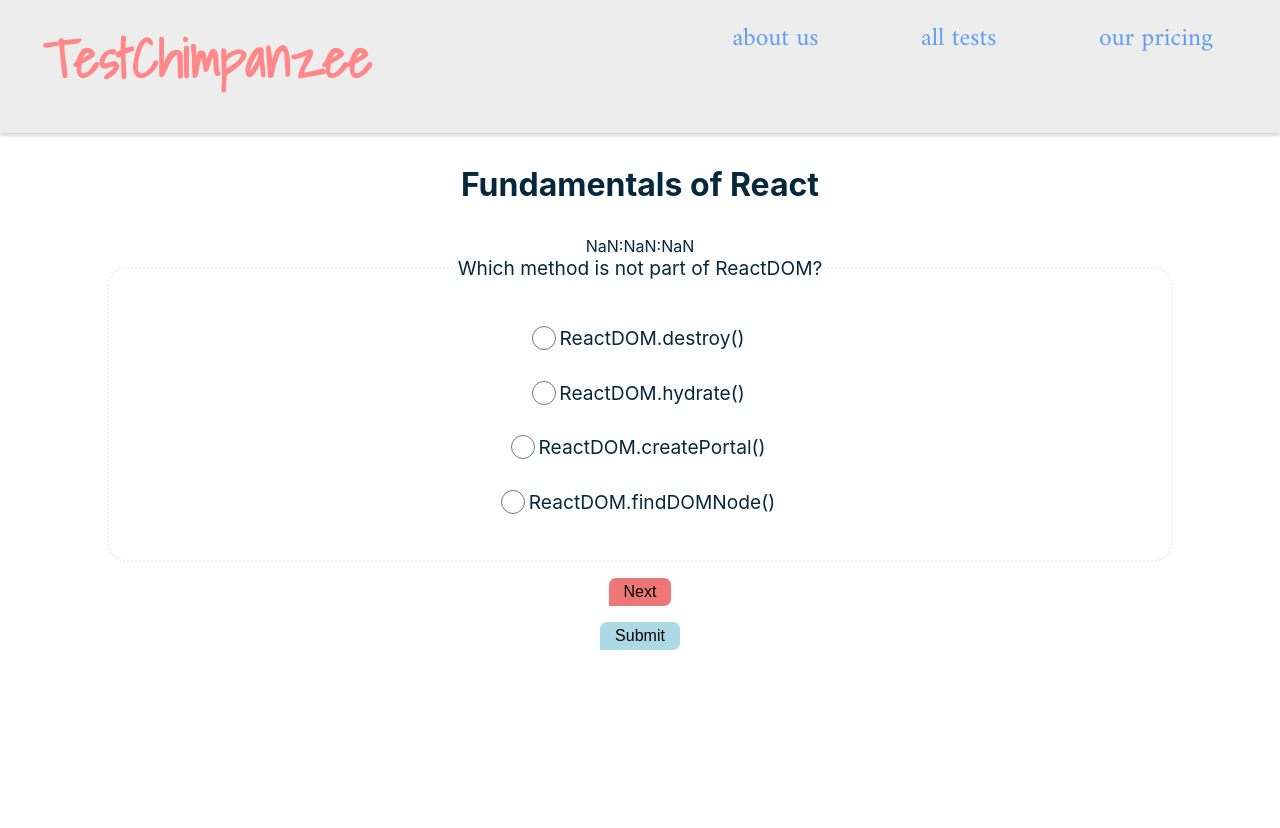
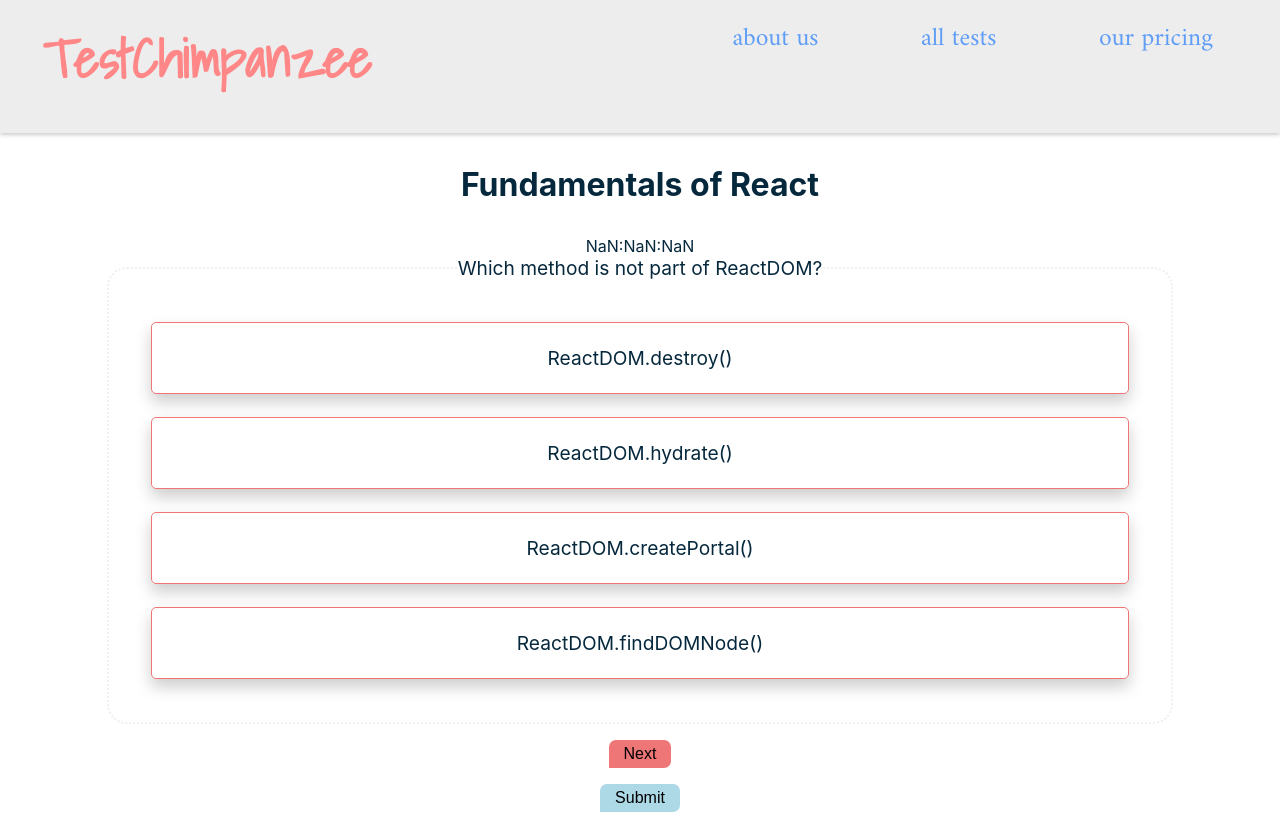
Before and after one commit to andrewgjh/knowmeq_assessment, a React (Create React App) app: page /test/577a8e1c-089b-4f30-aa8d-457b37c716fa in a window 1280 px wide. Before the commit the page ends 800 px from the top, so only its background shows below. Built offline with nearby package versions, Linux system fonts and the light colour scheme.

Commit message:
Redesign of LiveTest ui and added Questions

```diff
--- a/src/assets/quizzes/quizBank.js
+++ b/src/assets/quizzes/quizBank.js
@@ -17,6 +17,30 @@ const quizBank = {
           "ReactDOM.findDOMNode()",
         ],
         correct_answer_idx: 0,
+      },
+      {
+        id: "b166569f-522d-4024-b4ce-8e5f1dbb7d2d",
+        question:
+          "What of the following is used in React.js to increase performance?",
+        options: [
+          "Original DOM",
+          "Virtual DOM",
+          "Both A and B.",
+          "None of the Above",
+        ],
+        correct_answer_idx: 1,
+      },
+      {
+        id: "a108def2-e76a-45ad-99b6-432d00cded32",
+        question:
+          "What is the declarative way to render a dynamic list of components based on values in an array?",
+        options: [
+          "Using the reduce array method",
+          "Using the <Each /> component",
+          "Using the Array.map() method",
+          "With a for/while loop",
+        ],
+        correct_answer_idx: 2,
       },
       {
         id: "0e0e3d4d-509f-4dbb-83db-127cbb28fa8f",
@@ -174,6 +198,19 @@ const quizBank = {
         ],
         correct_answer_idx: 2,
       },
+      {
+        id: "88453c0b-7caf-49db-8f7b-4b9faefbe65d",
+        question:
+          "Which function in python is used to accept input from the user?",
+        options: ["input()", "raw_input()", "rawinput()", "string()"],
+        correct_answer_idx: 0,
+      },
+      {
+        id: "88453c0b-7caf-49db-8f7b-4b9faefbe65d",
+        question: "What is this type of variable `x = -5j`?",
+        options: ["int", "complex", "real", "imaginary"],
+        correct_answer_idx: 1,
+      },
     ],
   },
 };
--- a/src/pages/LiveTest/LiveTest.module.css
+++ b/src/pages/LiveTest/LiveTest.module.css
@@ -12,16 +12,26 @@
 .questionOption{
   margin: 1.2em;
   display: flex;
-
+  padding: 1em;
   align-items: center;
   justify-content: center;
+  border-radius: 5px;
+  border: 1px solid rgb(238, 118, 118);
+  box-shadow: 0 8px 16px 0 rgba(0, 0, 0, 0.2);
+  transition: all .2s;
+}
+.questionOption:hover {
+  background-color: rgb(238, 118, 118);
+}
+.selected {
+  background-color: rgb(238, 118, 118);
+}
 
-}
 .questionOption label{
   margin: .2em;
 }
 .questionContainer input[type=radio] {
-
+  display: none;
   border: 0px;
   width: 1.8em;
   height: 1.8em;
--- a/src/pages/LiveTest/index.jsx
+++ b/src/pages/LiveTest/index.jsx
@@ -38,9 +38,14 @@ const LiveTest = () => {
   };
 
   const saveChoice = e => {
+    let choiceID = e.target.value;
+    if (isNaN(choiceID)) {
+      const idArr = e.target.id.split("-");
+      choiceID = idArr[idArr.length - 1];
+    }
     setAnswers(prev => {
       let choice = [...prev];
-      choice[currentQuestion] = parseInt(e.target.value);
+      choice[currentQuestion] = parseInt(choiceID);
       localStorage.setItem(`answers-${id}`, JSON.stringify(choice));
       return choice;
     });
@@ -56,7 +61,14 @@ const LiveTest = () => {
       <fieldset disabled={isTimeOver(id)}>
         <legend>{questions[currentQuestion].question}</legend>
         {questions[currentQuestion].options.map((option, idx) => (
-          <div key={option} className={styles.questionOption}>
+          <div
+            id={`${questions[currentQuestion].id}-${idx}`}
+            key={option}
+            onClick={saveChoice}
+            className={`${styles.questionOption} ${
+              answers[currentQuestion] === idx ? styles.selected : ""
+            }`}
+          >
             <input
               type="radio"
               id={idx}
@@ -65,7 +77,7 @@ const LiveTest = () => {
               checked={answers[currentQuestion] === idx}
               onChange={saveChoice}
             />
-            <label htmlFor={option}>{option}</label>
+            <label htmlFor={idx}> {option}</label>
           </div>
         ))}
       </fieldset>
```
